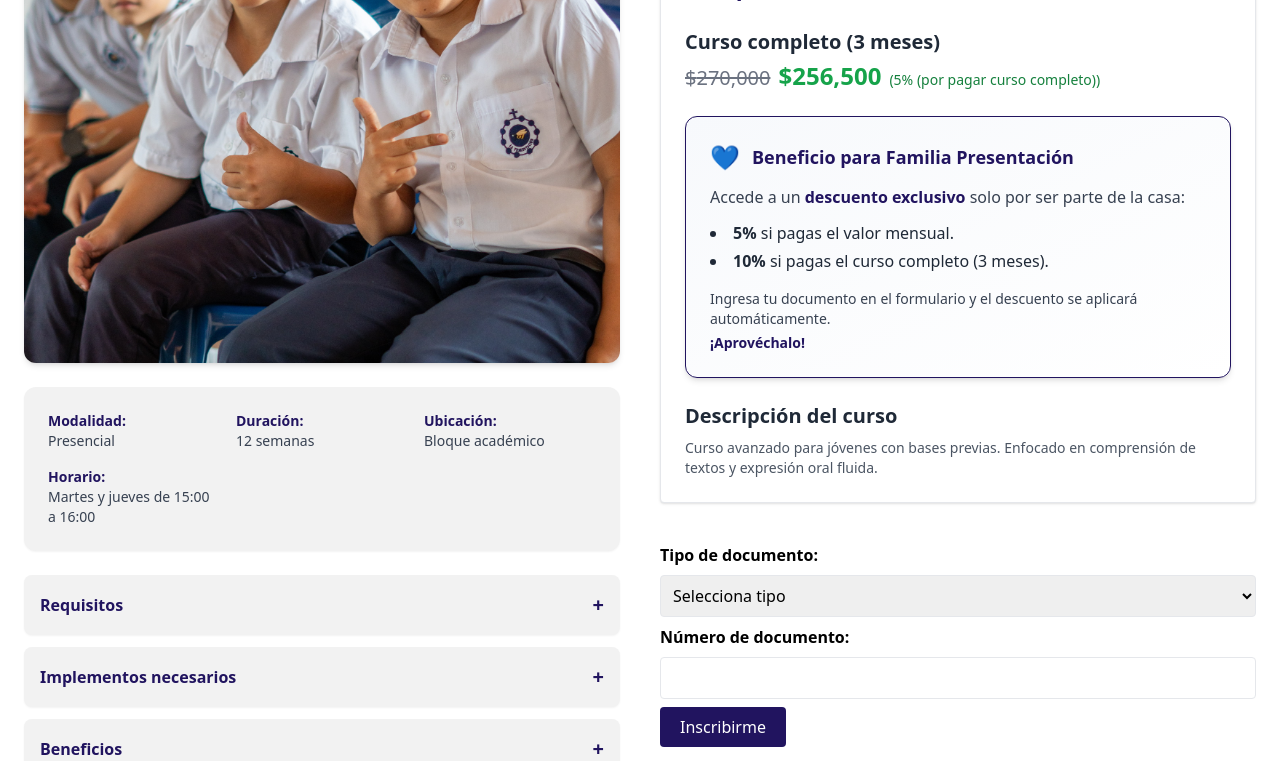
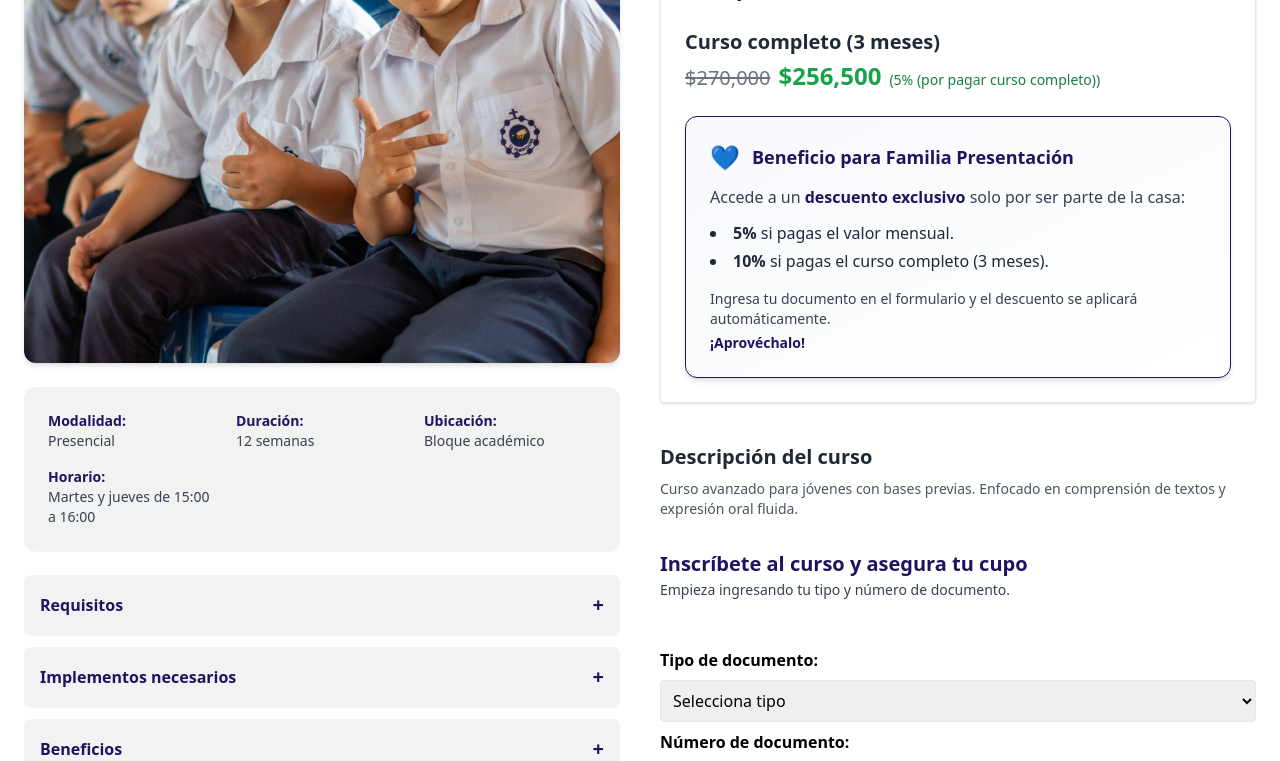
Before and after one commit to secifuentes/extension, a React (Vite) app: page /curso/adult-english-a1-a2 in a window 1280 px wide. Shown: the part 354-1115 px from the top of the page. Built offline with nearby package versions, Linux system fonts and the light colour scheme.

Commit message:
titulo de formularuo

```diff
--- a/src/pages/CursoDetalle.jsx
+++ b/src/pages/CursoDetalle.jsx
@@ -185,12 +185,6 @@ const CursoDetalle = () => {
     <p className="mt-1 font-semibold text-institucional text-sm">¡Aprovéchalo!</p>
   </div>
 
-  {/* Descripción del curso - Nueva sección */}
-  <div className="mt-6">
-    <p className="text-xl font-semibold text-gray-800">Descripción del curso</p>
-    <p className="text-sm text-gray-600 mt-2">{curso.descripcion}</p>
-  </div>
-
   {datosEstudiante && modoPago === 'trimestral' && (
     <div className="bg-green-50 border border-green-200 p-3 rounded text-sm text-green-800 font-medium">
       Obtuviste un <strong>10% de descuento</strong> por ser parte de la Familia Presentación y pagar el curso completo.
@@ -200,7 +194,23 @@ const CursoDetalle = () => {
   )}
 </div>
 
-{/* Formulario de inscripción */}
+{/* Descripción del curso - Fuera de la caja de precios */}
+<div className="mt-6">
+  <p className="text-xl font-semibold text-gray-800">Descripción del curso</p>
+  <p className="text-sm text-gray-600 mt-2">{curso.descripcion}</p>
+</div>
+
+{/* Título motivador */}
+<div className="mt-4 mb-2">
+  <h3 className="text-xl font-semibold text-institucional leading-tight">
+    Inscríbete al curso y asegura tu cupo
+  </h3>
+  <p className="text-sm text-gray-700 mt-1">
+    Empieza ingresando tu tipo y número de documento.
+  </p>
+</div>
+
+{/* Verificación de estudiante (Formulario) */}
 <div className="mt-6 space-y-2">
   <label className="block font-semibold">Tipo de documento:</label>
   <select
```
